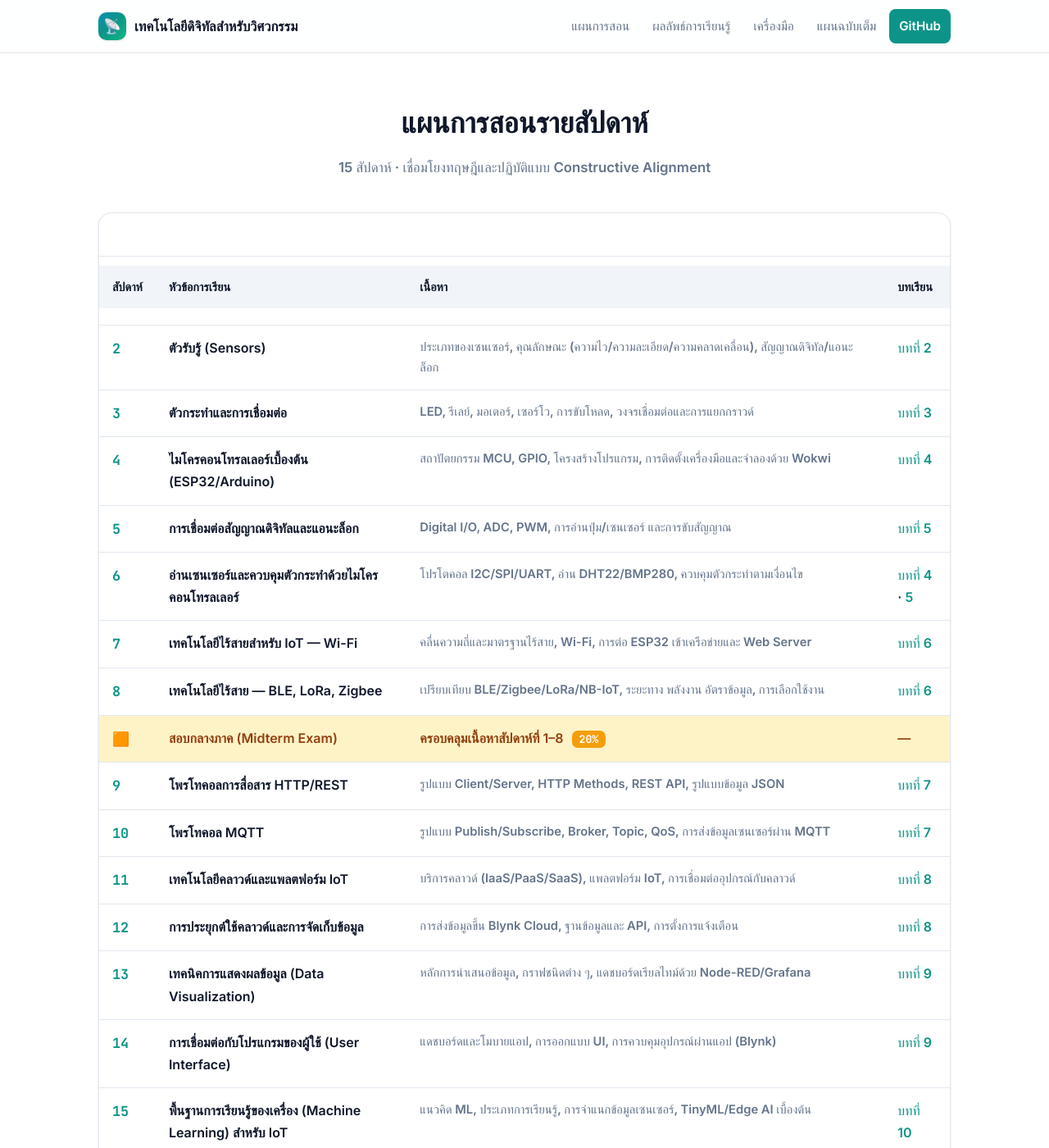
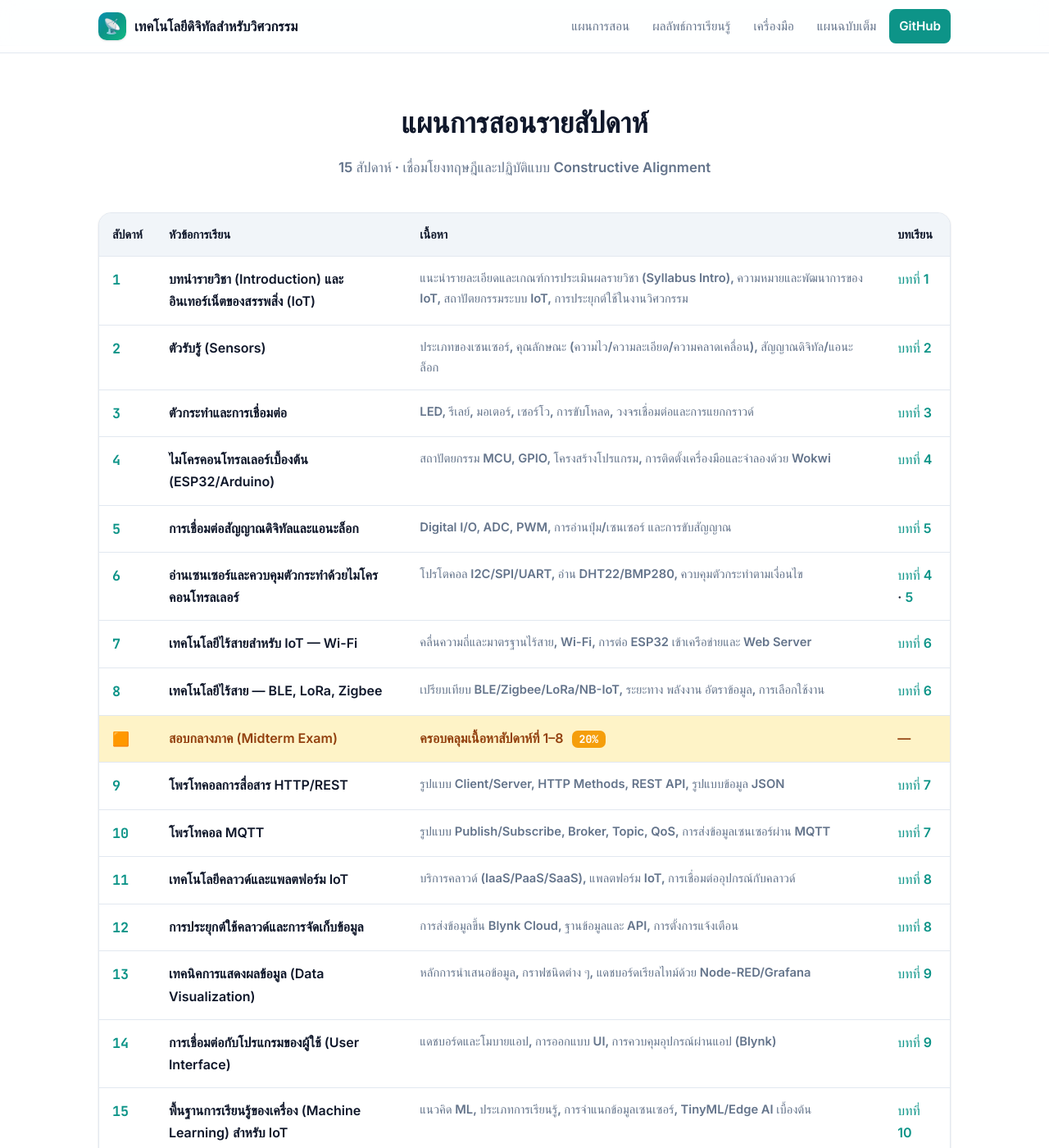
Before and after one commit to alfaXphoori/TechEngineering, a Jekyll site: the page built from index.html, in a window 1280 px wide and 1400 px high, scrolled down 1766 px. Shown: the whole window at 82% size. Built offline with Jekyll 4.4.1, drawn with Linux system fonts in a browser that asks for light colours; some web fonts are replaced.

Commit message:
fix: remove sticky positioning from schedule table headers to prevent overlapping week 1

```diff
--- a/assets/css/style.css
+++ b/assets/css/style.css
@@ -142,7 +142,7 @@ a:hover { text-decoration: underline; }
 .table-wrap { overflow-x: auto; border: 1px solid var(--line); border-radius: var(--radius); box-shadow: var(--shadow-sm); background: #fff; }
 table.schedule { width: 100%; border-collapse: collapse; min-width: 720px; }
 table.schedule th, table.schedule td { padding: 14px 16px; text-align: left; border-bottom: 1px solid var(--line); vertical-align: top; }
-table.schedule thead th { background: #f1f5f9; color: var(--ink); font-weight: 700; font-size: .9rem; position: sticky; top: 64px; }
+table.schedule thead th { background: #f1f5f9; color: var(--ink); font-weight: 700; font-size: .9rem; }
 table.schedule tbody tr:hover { background: #f8fafc; }
 .wk { font-family: "JetBrains Mono", monospace; font-weight: 700; color: var(--indigo); font-size: 1.05rem; text-align: center; width: 64px; }
 .topic { font-weight: 600; color: var(--ink); }
```
